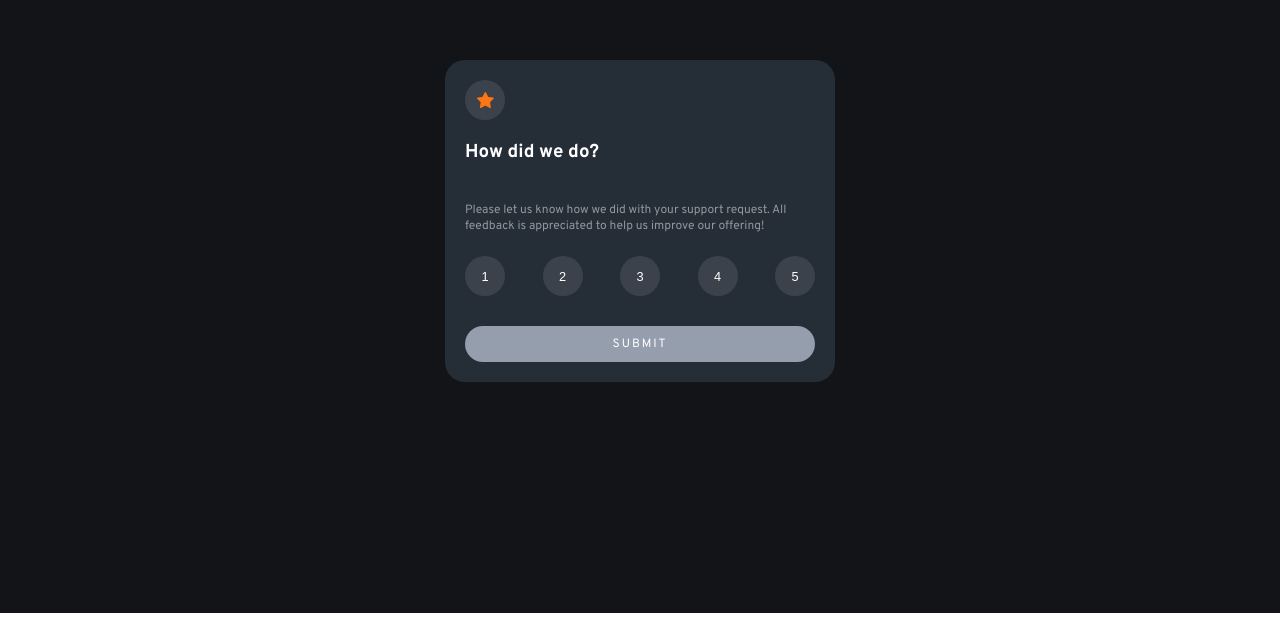
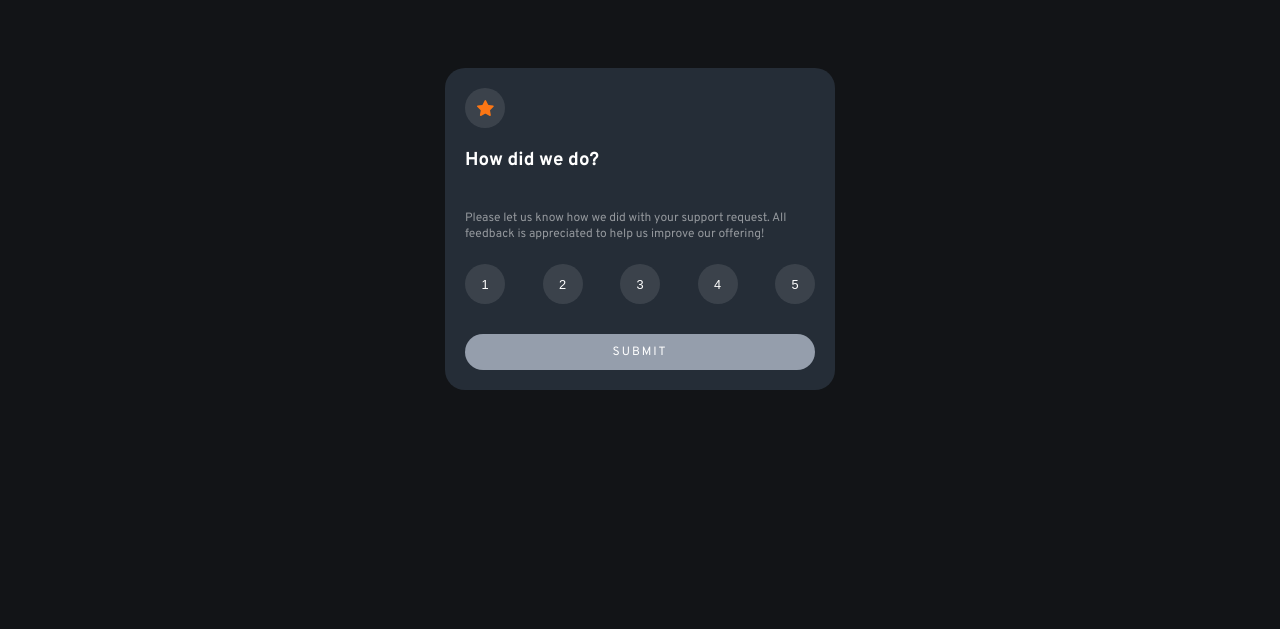
Before and after one commit to karinebznuni/rating-system, a React (Vite) app: page / in a window 1280 px wide. Shown: the part 171-800 px from the top of the page. Built offline with nearby package versions, Linux system fonts and the light colour scheme.

Commit message:
Update styles
Co-authored-by: Tigran Karakhanyan <karakhanyant@gmail.com>

```diff
--- a/src/App.css
+++ b/src/App.css
@@ -2,7 +2,7 @@
   display: flex;
   justify-content: center;
   align-items: center;
-  height: calc(100vh - 16px);
+  height: 100vh;
   background-color: var(--very-dark-blue);
   font-family: var(--font-main);
 }
```
